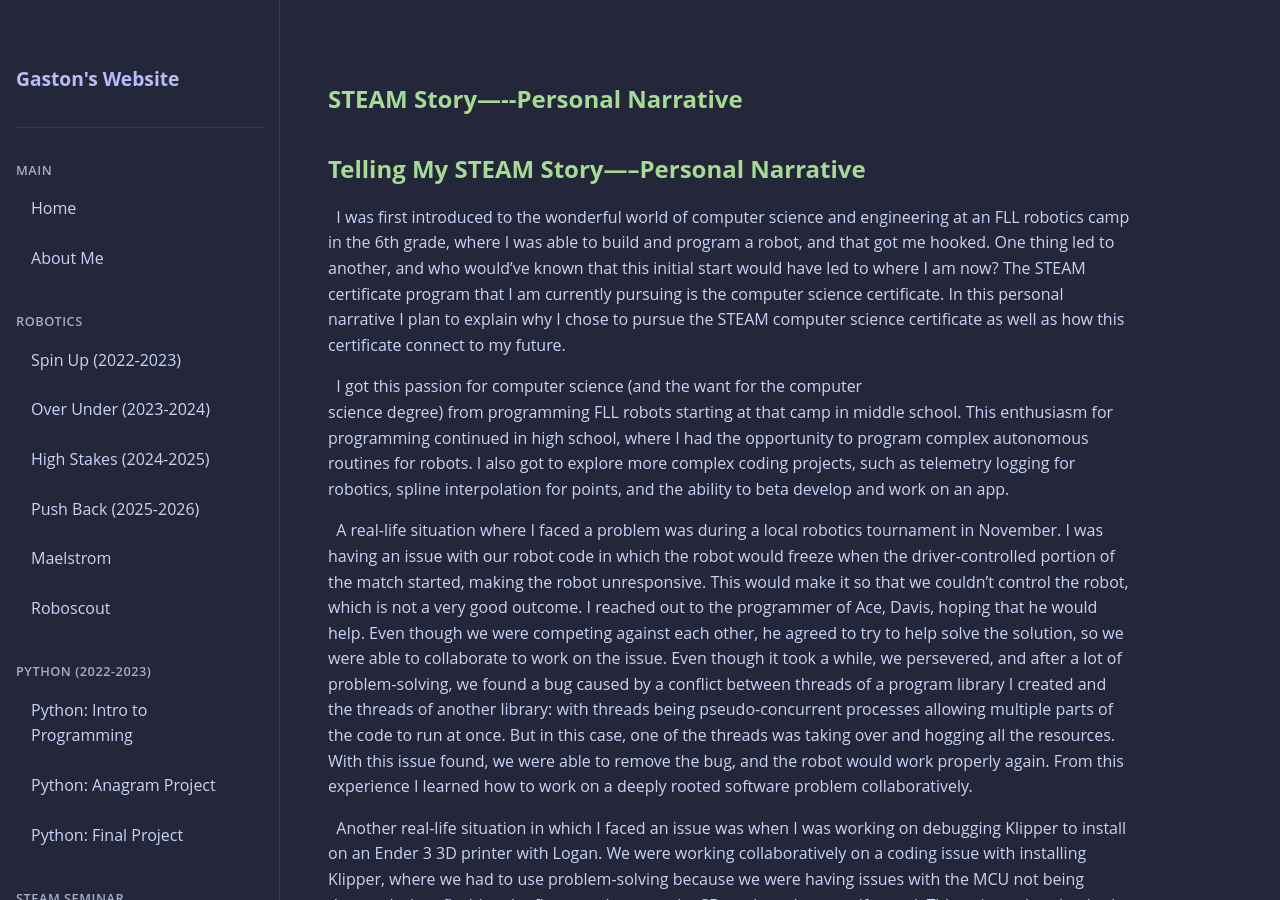
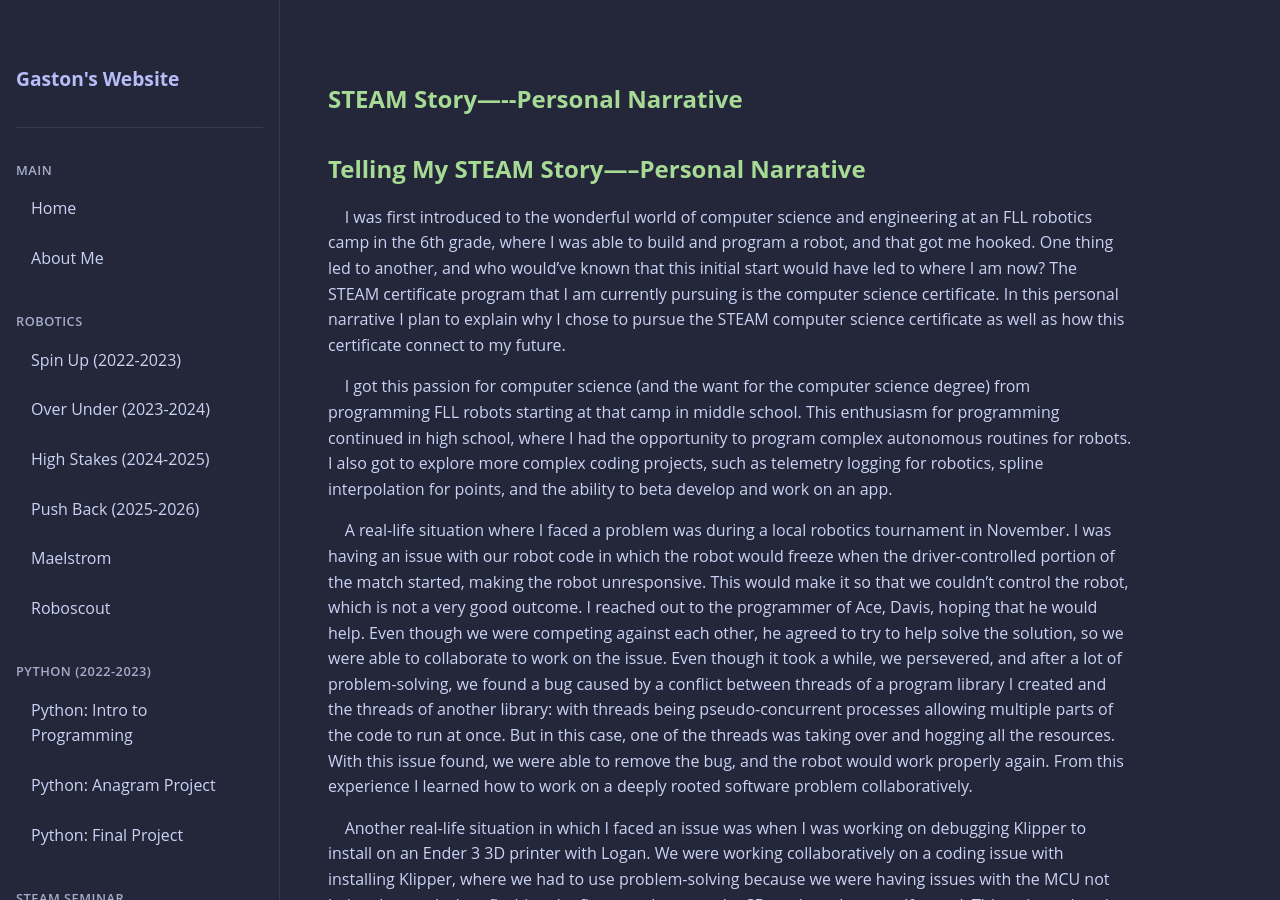
Before and after one commit to Lunar-Eclipse255/gaston.github.io, a Jekyll site: the page built from docs/posts/STEAM seminar/steam_seminar.md, in a window 1280 px wide and 900 px high. Built offline with Jekyll 4.4.1, drawn with Linux system fonts in a browser that asks for light colours; some of the changed lines change nothing that is shown.

Commit message:
formatting

```diff
--- a/docs/posts/STEAM seminar/steam_seminar.md
+++ b/docs/posts/STEAM seminar/steam_seminar.md
@@ -6,20 +6,20 @@
 
 ## Telling My STEAM Story—--Personal Narrative
 
-&nbsp; I was first introduced to the wonderful world of computer science and
-engineering at an FLL robotics camp in the 6th grade, where I was able to build and program a robot, and that got me hooked. One thing led to another, and who would've known that this initial start would have led to where I am now? The STEAM certificate program that I am currently pursuing is the computer science certificate. In this personal narrative I plan to explain why I chose to pursue the STEAM computer science certificate as well as how this certificate connect to my future.
+&nbsp; &nbsp; I was first introduced to the wonderful world of computer science
+and engineering at an FLL robotics camp in the 6th grade, where I was able to build and program a robot, and that got me hooked. One thing led to another, and who would've known that this initial start would have led to where I am now? The STEAM certificate program that I am currently pursuing is the computer science certificate. In this personal narrative I plan to explain why I chose to pursue the STEAM computer science certificate as well as how this certificate connect to my future.
 
-&nbsp; I got this passion for computer science (and the want for the computer
-science degree) from programming FLL robots starting at that camp in middle school. This enthusiasm for programming continued in high school, where I had the opportunity to program complex autonomous routines for robots. I also got to explore more complex coding projects, such as telemetry logging for robotics, spline interpolation for points, and the ability to beta develop and work on an app.
+&nbsp; &nbsp; I got this passion for computer science (and the want for the
+computer science degree) from programming FLL robots starting at that camp in middle school. This enthusiasm for programming continued in high school, where I had the opportunity to program complex autonomous routines for robots. I also got to explore more complex coding projects, such as telemetry logging for robotics, spline interpolation for points, and the ability to beta develop and work on an app.
 
-&nbsp; A real-life situation where I faced a problem was during a local robotics
-tournament in November. I was having an issue with our robot code in which the robot would freeze when the driver-controlled portion of the match started, making the robot unresponsive. This would make it so that we couldn't control the robot, which is not a very good outcome. I reached out to the programmer of Ace, Davis, hoping that he would help. Even though we were competing against each other, he agreed to try to help solve the solution, so we were able to collaborate to work on the issue. Even though it took a while, we persevered, and after a lot of problem-solving, we found a bug caused by a conflict between threads of a program library I created and the threads of another library: with threads being pseudo-concurrent processes allowing multiple parts of the code to run at once. But in this case, one of the threads was taking over and hogging all the resources. With this issue found, we were able to remove the bug, and the robot would work properly again. From this experience I learned how to work on a deeply rooted software problem collaboratively.
+&nbsp; &nbsp; A real-life situation where I faced a problem was during a local
+robotics tournament in November. I was having an issue with our robot code in which the robot would freeze when the driver-controlled portion of the match started, making the robot unresponsive. This would make it so that we couldn't control the robot, which is not a very good outcome. I reached out to the programmer of Ace, Davis, hoping that he would help. Even though we were competing against each other, he agreed to try to help solve the solution, so we were able to collaborate to work on the issue. Even though it took a while, we persevered, and after a lot of problem-solving, we found a bug caused by a conflict between threads of a program library I created and the threads of another library: with threads being pseudo-concurrent processes allowing multiple parts of the code to run at once. But in this case, one of the threads was taking over and hogging all the resources. With this issue found, we were able to remove the bug, and the robot would work properly again. From this experience I learned how to work on a deeply rooted software problem collaboratively.
 
-&nbsp; Another real-life situation in which I faced an issue was when I was
-working on debugging Klipper to install on an Ender 3 3D printer with Logan. We were working collaboratively on a coding issue with installing Klipper, where we had to use problem-solving because we were having issues with the MCU not being detected when flashing the firmware because the SD card used was malformed. This unique situation had us also use critical thinking to figure out that although we were installing software, the issue was with hardware. We also had to persevere because this took us hours of debugging to finally fix. The outcome was we were able to successfully install Klipper after reformatting the SD card. What I learned from this experience was how to persevere through a difficulty even if there is no end in sight.
+&nbsp; &nbsp; Another real-life situation in which I faced an issue was when I
+was working on debugging Klipper to install on an Ender 3 3D printer with Logan. We were working collaboratively on a coding issue with installing Klipper, where we had to use problem-solving because we were having issues with the MCU not being detected when flashing the firmware because the SD card used was malformed. This unique situation had us also use critical thinking to figure out that although we were installing software, the issue was with hardware. We also had to persevere because this took us hours of debugging to finally fix. The outcome was we were able to successfully install Klipper after reformatting the SD card. What I learned from this experience was how to persevere through a difficulty even if there is no end in sight.
 
-&nbsp; My plans after high school is to go to college as a computer science
-major and, thereafter, get a job as a software engineer/developer. Earning this certificate will give me a direct advantage to help me achieve my goals by allowing me to take courses related to the subject matter, which has allowed me to further my skills in coding. It has also allowed me to develop myself as a person because these classes have allowed me to develop and work on skills and mindsets, such as problem-solving, critical thinking, innovation, perseverance, collaboration, and more. This is because of how these classes in the STEAM program were specifically designed to harp on and help me develop those skills.
+&nbsp; &nbsp; My plans after high school is to go to college as a computer
+science major and, thereafter, get a job as a software engineer/developer. Earning this certificate will give me a direct advantage to help me achieve my goals by allowing me to take courses related to the subject matter, which has allowed me to further my skills in coding. It has also allowed me to develop myself as a person because these classes have allowed me to develop and work on skills and mindsets, such as problem-solving, critical thinking, innovation, perseverance, collaboration, and more. This is because of how these classes in the STEAM program were specifically designed to harp on and help me develop those skills.
 
-&nbsp; In this narrative, I went over how I was introduced to STEAM at an early
-age and continued down that path, using this mindset for school classes as well as outside of school in robotics and personal endeavors. I gave two anecdotes of how I used a STEAM mindset to solve real-world problems. As well as going over to also continue along this path in college, aiming for a computer science degree. With the important thing being that I wouldn't have been able to do these things without the STEAM mindset I developed through taking these classes in this program. I would like to again restate how influential this program was to me because it has influenced both my plans for the future and my thought processes and decisions in everyday life.
+&nbsp; &nbsp; In this narrative, I went over how I was introduced to STEAM at an
+early age and continued down that path, using this mindset for school classes as well as outside of school in robotics and personal endeavors. I gave two anecdotes of how I used a STEAM mindset to solve real-world problems. As well as going over to also continue along this path in college, aiming for a computer science degree. With the important thing being that I wouldn't have been able to do these things without the STEAM mindset I developed through taking these classes in this program. I would like to again restate how influential this program was to me because it has influenced both my plans for the future and my thought processes and decisions in everyday life.
```
